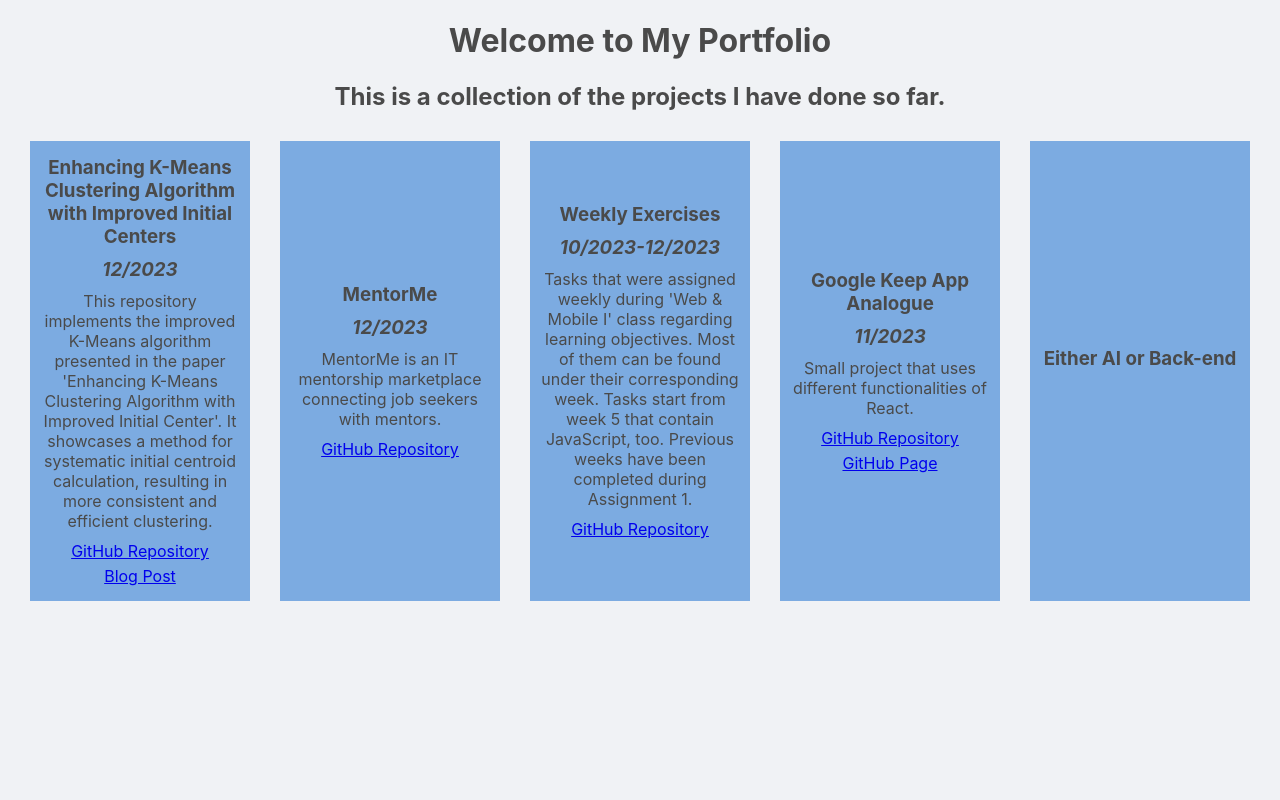
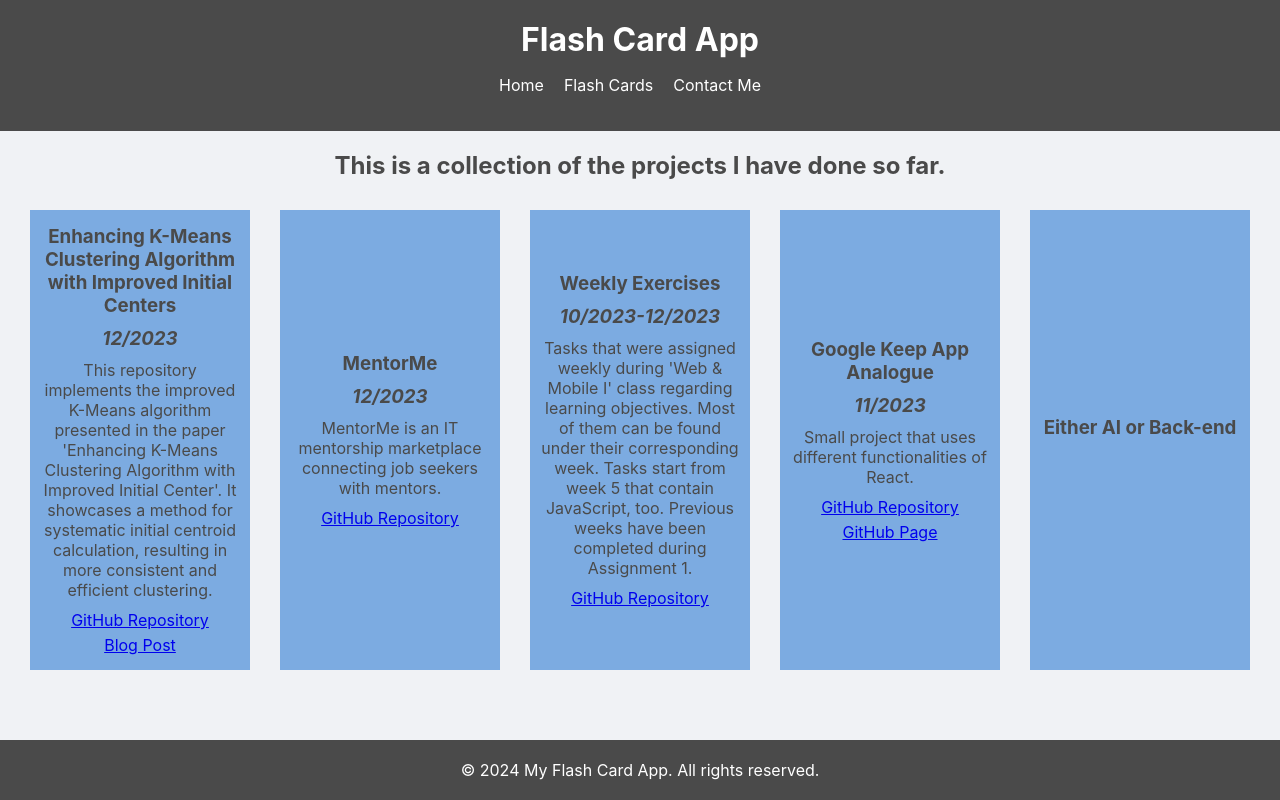
Before and after one commit to apricityyyy/React-Flashcard-App, a React (Create React App) app: page / in a window 1280 px wide. Built offline with nearby package versions, Linux system fonts and the light colour scheme.

Commit message:
Home page is done

```diff
--- a/package.json
+++ b/package.json
@@ -8,6 +8,7 @@
     "@testing-library/user-event": "^13.5.0",
     "react": "^18.2.0",
     "react-dom": "^18.2.0",
+    "react-router-dom": "^6.21.1",
     "react-scripts": "5.0.1",
     "web-vitals": "^2.1.4"
   },
--- /dev/null
+++ b/src/Footer.css
@@ -0,0 +1,13 @@
+.site-footer {
+    background-color: #4a4a4a;
+    color: white;
+    text-align: center;
+    padding: 20px 0;
+    position: absolute;
+    bottom: 0;
+    width: 100%;
+}
+
+.site-footer p {
+    margin: 0;
+}
--- /dev/null
+++ b/src/Footer.js
@@ -0,0 +1,10 @@
+import React from 'react';
+import './Footer.css'; // Path to your Footer CSS file
+
+export default function Footer() {
+  return (
+    <footer className="site-footer">
+      <p>&copy; {(new Date().getFullYear())} My Flash Card App. All rights reserved.</p>
+    </footer>
+  );
+}
--- /dev/null
+++ b/src/Header.css
@@ -0,0 +1,29 @@
+.site-header {
+    background-color: #4a4a4a;
+    color: white;
+    padding: 20px 0;
+    text-align: center;
+    position: relative;
+    top: 0;
+    width: 100%;
+}
+
+.header-content h1 {
+    margin: 0;
+    padding: 0;
+}
+
+.main-nav ul {
+    list-style-type: none;
+    padding: 0;
+}
+
+.main-nav ul li {
+    display: inline;
+    margin-right: 20px;
+}
+
+.main-nav a {
+    color: white;
+    text-decoration: none;
+}
--- /dev/null
+++ b/src/Header.js
@@ -0,0 +1,20 @@
+import React from 'react';
+import { Link } from 'react-router-dom';
+import './Header.css';
+
+export default function Header() {
+  return (
+    <header className="site-header">
+      <div className="header-content">
+        <h1>Flash Card App</h1>
+        <nav className="main-nav">
+          <ul>
+            <li><Link to="/">Home</Link></li>
+            <li><Link to="/flashcards">Flash Cards</Link></li>
+            <li><Link to="/contact">Contact Me</Link></li>
+          </ul>
+        </nav>
+      </div>
+    </header>
+  );
+}
--- a/src/Home.js
+++ b/src/Home.js
@@ -1,11 +1,14 @@
 import React from 'react';
 import Project from './Project';
 import './Home.css'
+import Footer from './Footer'
+import Header from './Header'
 
 export default function Home() {
   return (
     <div className="home-container">
-      <h1>Welcome to My Portfolio</h1>
+      <Header />
+
       <h2>This is a collection of the projects I have done so far.</h2>
 
       <div className="projects">
@@ -33,6 +36,9 @@ export default function Home() {
         <Project name="Either AI or Back-end" date=""
           description=""
           links={{ "": "" }} />
+
+
+        <Footer />
       </div>
     </div>
   );
--- a/src/index.js
+++ b/src/index.js
@@ -2,10 +2,13 @@ import React from 'react';
 import ReactDOM from 'react-dom/client';
 import './index.css';
 import App from './App';
+import { BrowserRouter as Router } from 'react-router-dom';
 
 const root = ReactDOM.createRoot(document.getElementById('root'));
 root.render(
   <React.StrictMode>
-    <App />
+    <Router>
+      <App />
+    </Router>
   </React.StrictMode>
 );
```
Also changed, not shown: 1 other file (tests, documents, lock files or other folders).
